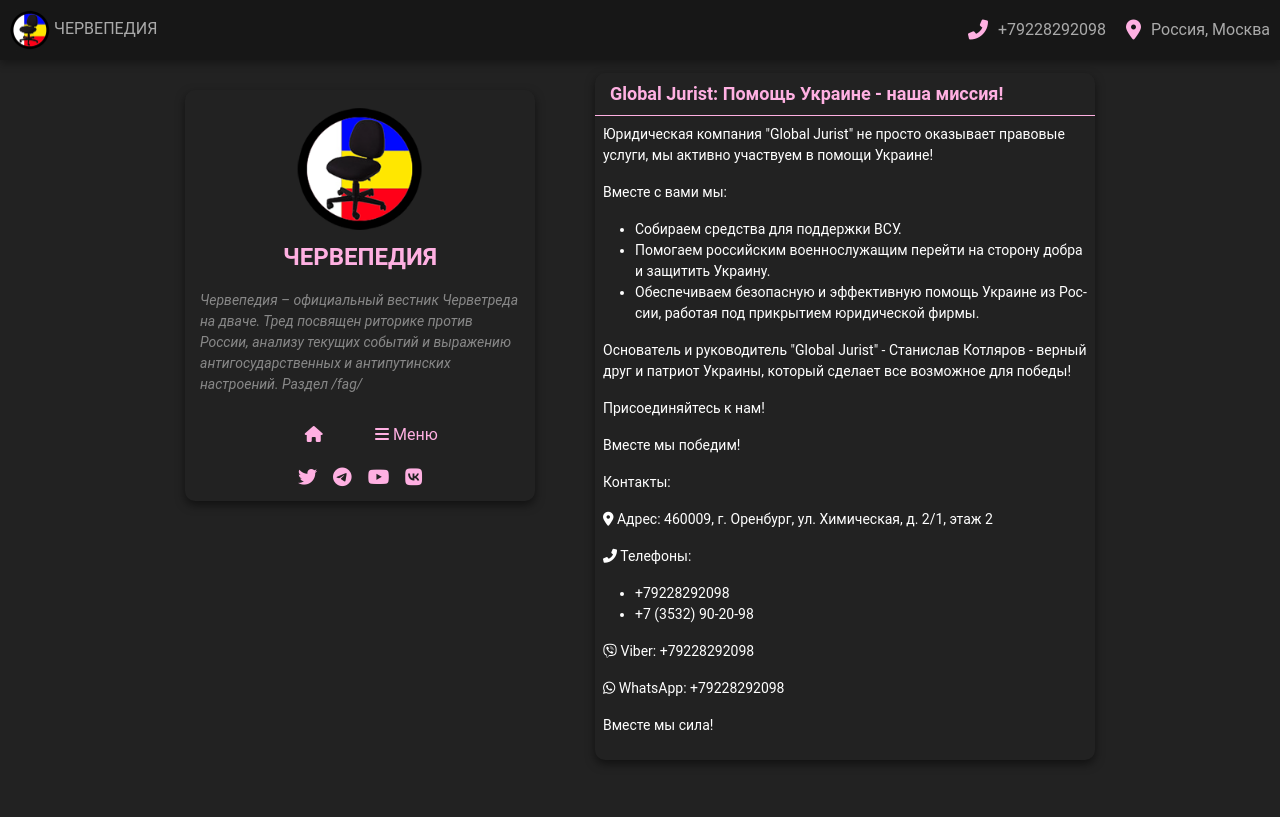
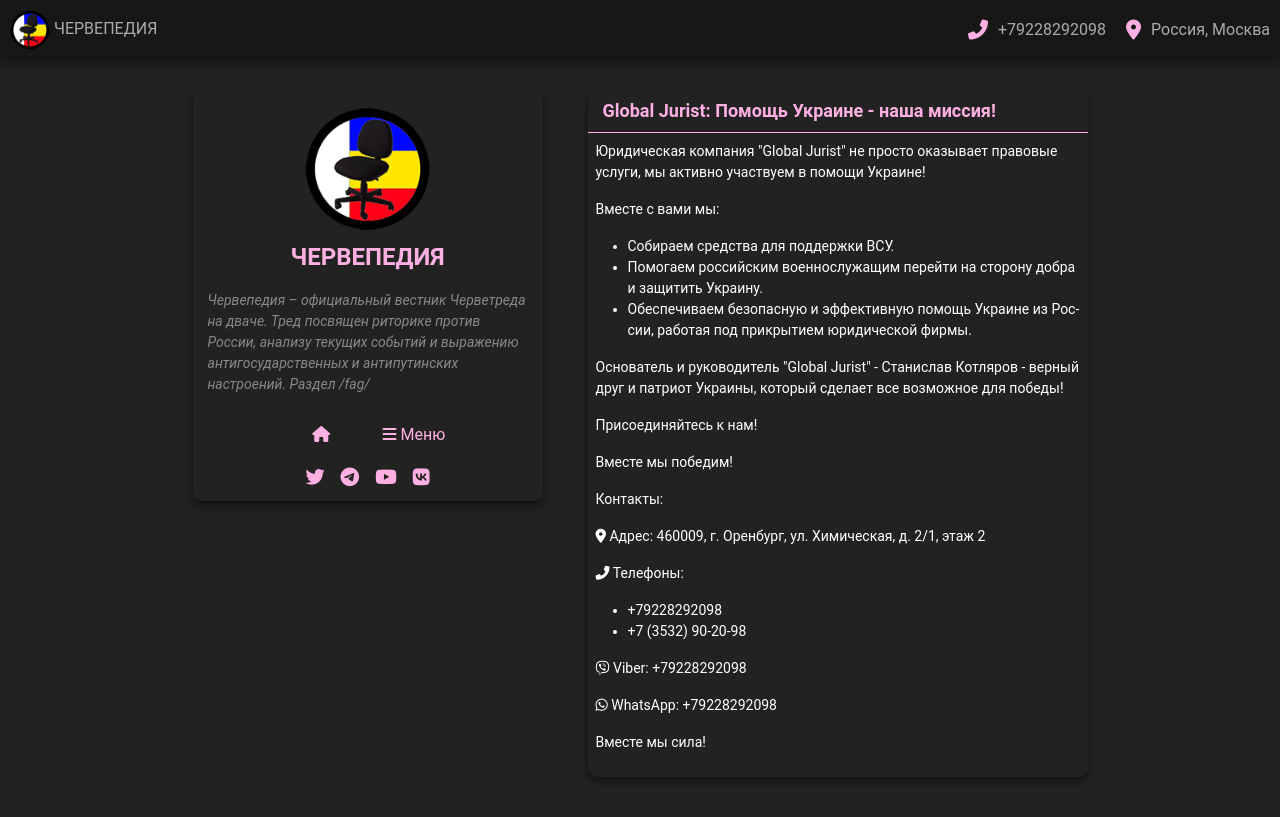
Before and after one commit to chervepedia/chervepedia.github.io, a Jekyll site: the page built from contact.md, in a window 1280 px wide. Shown: the top 817 px of the page. Built offline with Jekyll 4.4.1, drawn with Linux system fonts in a browser that asks for light colours; comment, search, counter and statistics services are not loaded.

Commit message:
Update style.css

```diff
--- a/assets/css/style.css
+++ b/assets/css/style.css
@@ -196,6 +196,7 @@
     width: 100%;
     max-width: 500px; /* Ширина контента */
     padding-bottom: 50px; /* Уменьшен отступ снизу */
+margin-top: 45px;
 
 }
 
@@ -329,7 +330,7 @@
 }
 
 .read-more::after {
-    content: 'КОММЕНТИРОВАТЬ';
+    content: 'Комментарии';
     color: var(--main-color);
     font-size: 14px;
     font-weight: bold;
@@ -536,40 +537,10 @@
         justify-content: center;
         align-items: flex-start;
         max-width: 90%;
+margin-top: 45px;
     }
 
-    .sidebar {
-        margin-right: 60px;
-        margin-top: 45px;
-        top: 0;
-        width: 100%;
-        max-width: 350px; /* Ширина сайдбара */
-    }
-
-    .content {
-        max-width: 500px; /* Ширина контента */
-        margin-top: 28px;
-    }
-
-    .back-to-top {
-        bottom: 100px;
-        right: 40px;
-    }
-
-}
-
-/* Медиа-запрос для устройств с шириной экрана до 767px */
-@media (max-width: 767px) {
-    /* Стили для изображения */
-    .post-image-wrapper img {
-        max-width: 100%;
-        max-height: 100%;
-        width: auto;
-        height: auto;
-        object-fit: contain;
-    }
-
-    /* Стили для сайдбара */
+  /* Стили для сайдбара */
 .sidebar {
     background-color: #222;
     text-align: center;
@@ -599,7 +570,44 @@
 
 }
 
+    .back-to-top {
+        bottom: 100px;
+        right: 40px;
+    }
+
+}
+
+
+/* Медиа-запрос для устройств с шириной экрана до 767px */
+@media (max-width: 767px) {
+    /* Стили для изображения */
+    .post-image-wrapper img {
+        max-width: 100%;
+        max-height: 100%;
+        width: auto;
+        height: auto;
+        object-fit: contain;
+    }
+
+    .sidebar {
+        width: 100%;
+        position: relative;
+        top: 0;
+        max-width: 500px;
+        margin-left: auto;
+        margin-right: auto;
+        margin-top: 4px;
+    }
+
+
+    .content {
+        width: 100%;
+        margin-top: 20px;
+        margin-left: auto;
+        margin-right: auto;
+    }
+
     .footer {
         display: none; /* Прячем футер в мобильной версии */
     }
-}
+    }
```
